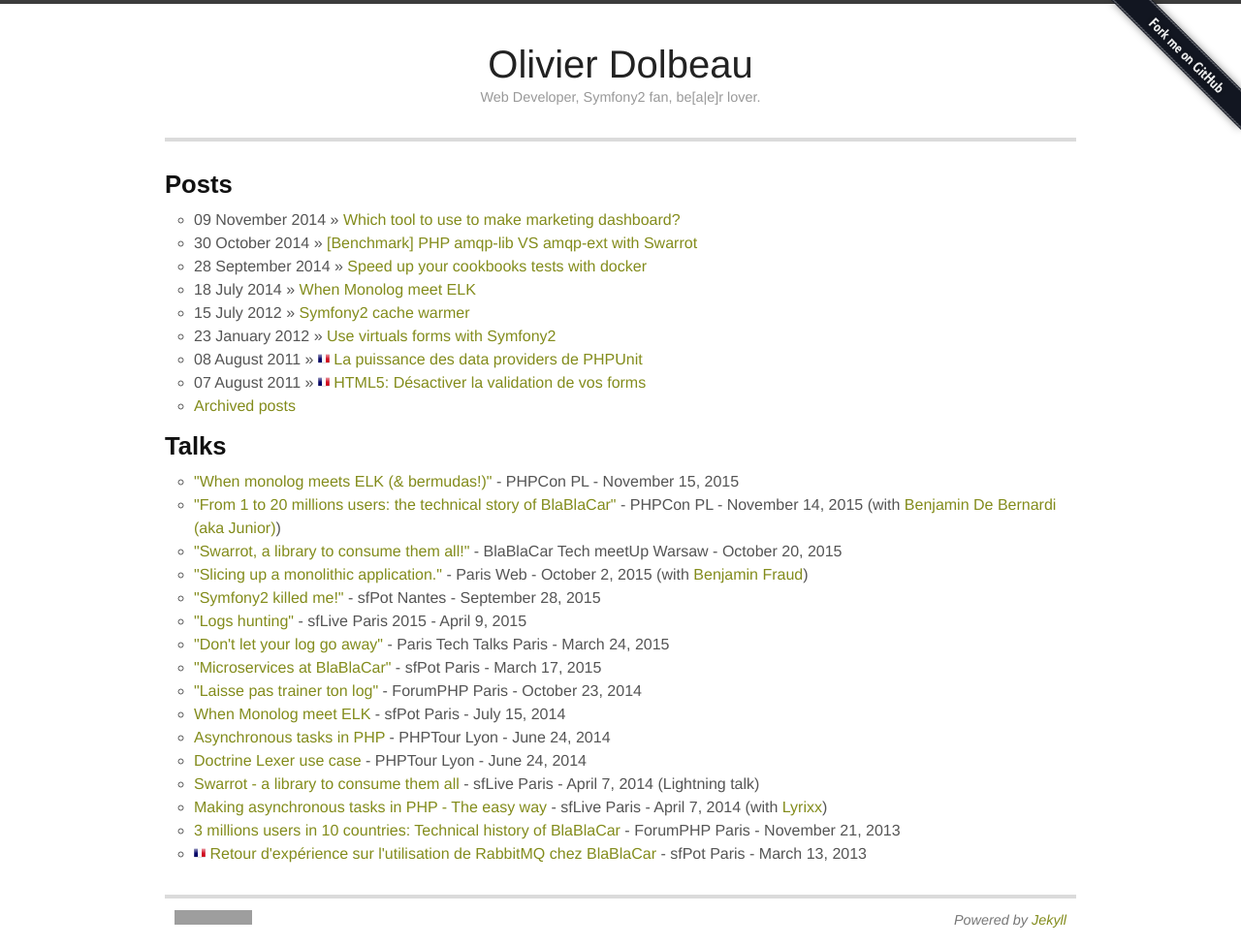
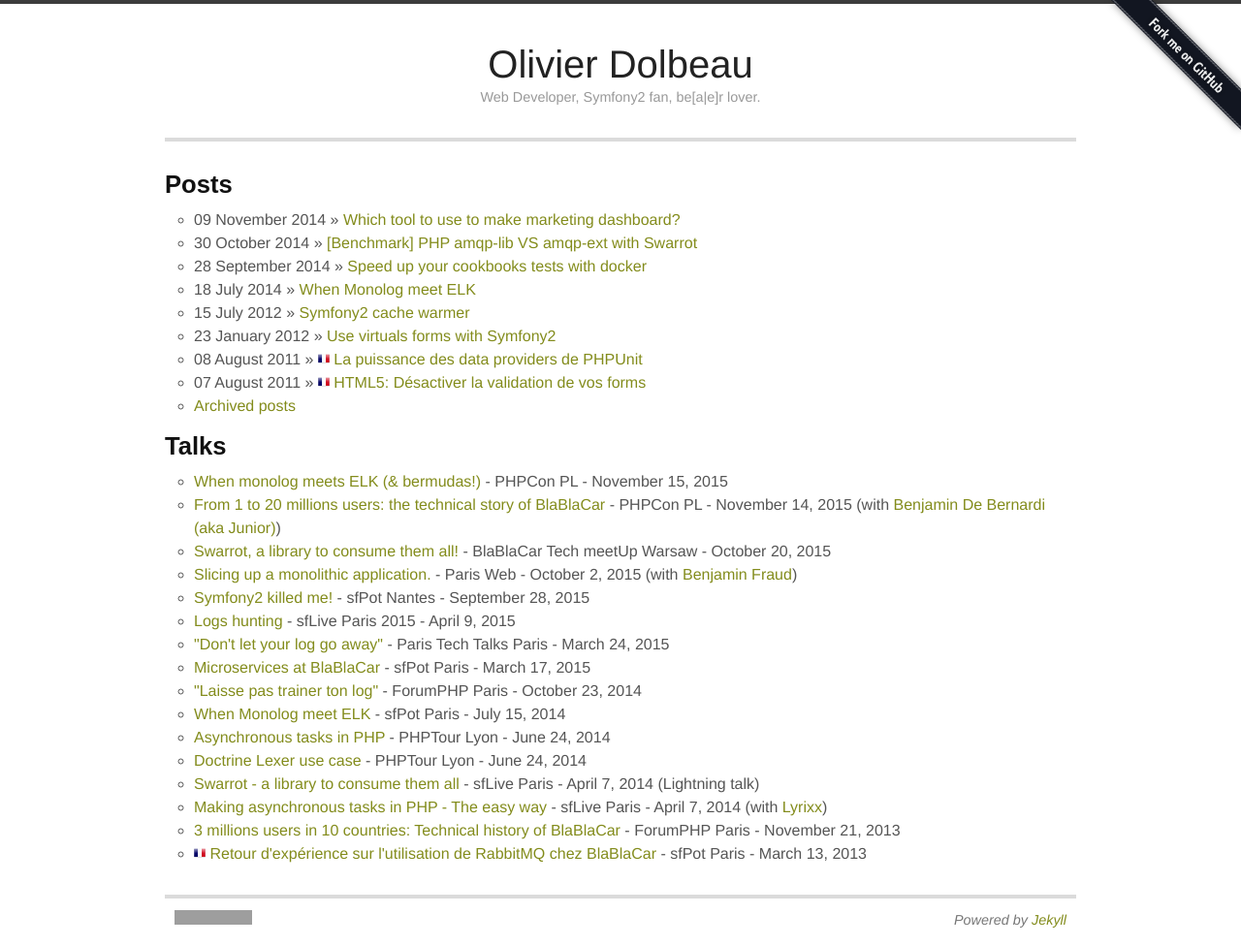
Before and after one commit to odolbeau/odolbeau.github.com, a Jekyll site: the page built from index.html, in a window 1280 px wide. Shown: the whole page at 97% size. Built offline with Jekyll 4.4.1, drawn with Linux system fonts in a browser that asks for light colours; grey boxes are pictures that could not be loaded.

Commit message:
Correct some titles

```diff
--- a/index.html
+++ b/index.html
@@ -25,32 +25,32 @@
 <ul>
     <li>
         <a href="https://speakerdeck.com/odolbeau/when-monolog-meets-elk-and-bermudas">
-            "When monolog meets ELK (& bermudas!)"
+            When monolog meets ELK (& bermudas!)
         </a> - PHPCon PL - November 15, 2015
     </li>
     <li>
         <a href="https://speakerdeck.com/odolbeau/from-1-to-20-millions-users-the-technical-story-of-blablacar">
-            "From 1 to 20 millions users: the technical story of BlaBlaCar"
+            From 1 to 20 millions users: the technical story of BlaBlaCar
         </a> - PHPCon PL - November 14, 2015 (with <a href="https://twitter.com/Genes0r">Benjamin De Bernardi (aka Junior)</a>)
     </li>
     <li>
         <a href="https://speakerdeck.com/odolbeau/swarrot-a-library-to-consume-them-all-1">
-            "Swarrot, a library to consume them all!"
+            Swarrot, a library to consume them all!
         </a> - BlaBlaCar Tech meetUp Warsaw - October 20, 2015
     </li>
     <li>
         <a href="https://speakerdeck.com/odolbeau/slicing-up-a-monolithic-application-why-and-how">
-            "Slicing up a monolithic application."
+            Slicing up a monolithic application.
         </a> - Paris Web - October 2, 2015 (with <a href="https://twitter.com/bench1ps">Benjamin Fraud</a>)
     </li>
     <li>
         <a href="https://speakerdeck.com/odolbeau/symfony2-killed-me">
-            "Symfony2 killed me!"
+            Symfony2 killed me!
         </a> - sfPot Nantes - September 28, 2015
     </li>
     <li>
         <a href="https://speakerdeck.com/odolbeau/logs-hunting">
-            "Logs hunting"
+            Logs hunting
         </a> - sfLive Paris 2015 - April 9, 2015
     </li>
     <li>
@@ -60,7 +60,7 @@
     </li>
     <li>
         <a href="https://speakerdeck.com/odolbeau/microservices-at-blablacar">
-            "Microservices at BlaBlaCar"
+            Microservices at BlaBlaCar
         </a> - sfPot Paris - March 17, 2015
     </li>
     <li>
```
